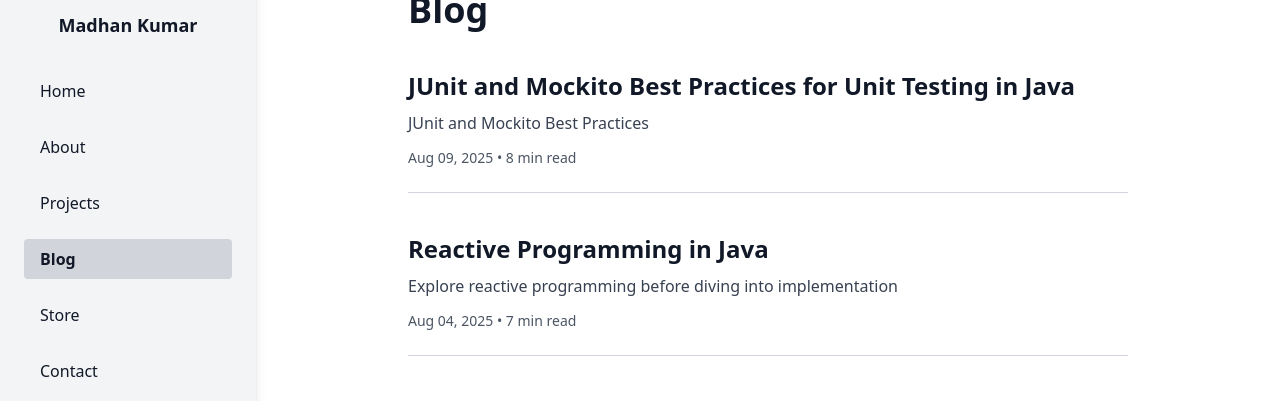
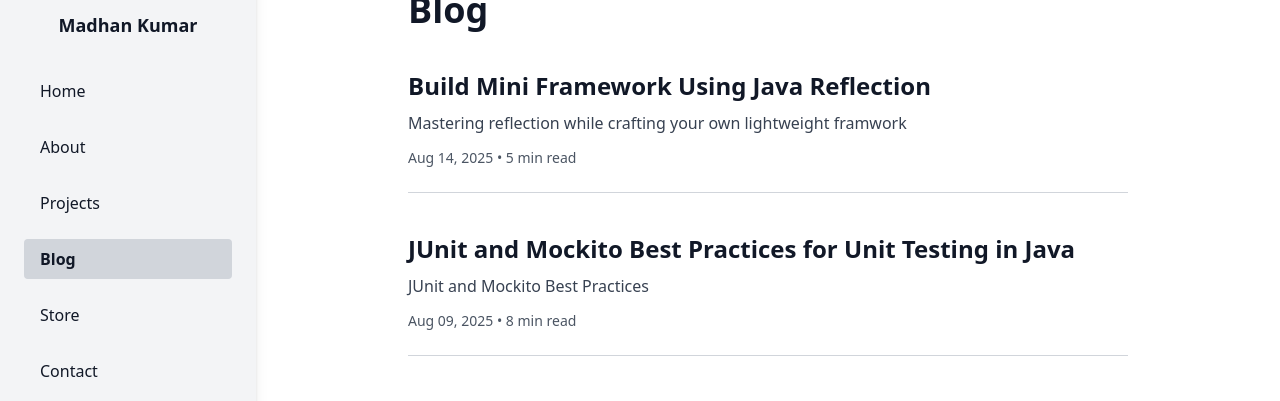
Before and after one commit to iammadhankumar/iammadhankumar.github.io, a React (Create React App) app: page /blog in a window 1280 px wide. Shown: the part 125-526 px from the top of the page. Built offline with nearby package versions, Linux system fonts and the light colour scheme.

Commit message:
new blog add

```diff
--- a/src/data/blogs.js
+++ b/src/data/blogs.js
@@ -111,6 +111,14 @@ const blogPosts = [
     description: 'JUnit and Mockito Best Practices',
     url: 'https://dev.to/iammadhankumar/junit-and-mockito-best-practices-for-unit-testing-in-java-4icb',
   },
+  {
+    id: 15,
+    title: 'Build Mini Framework Using Java Reflection',
+    date: 'Aug 14, 2025',
+    readTime: '5 min read',
+    description: 'Mastering reflection while crafting your own lightweight framwork',
+    url: 'https://dev.to/iammadhankumar/build-mini-framework-using-java-reflection-21lm',
+  },
   // Add more blog objects with readTime...
 ];
 
```
